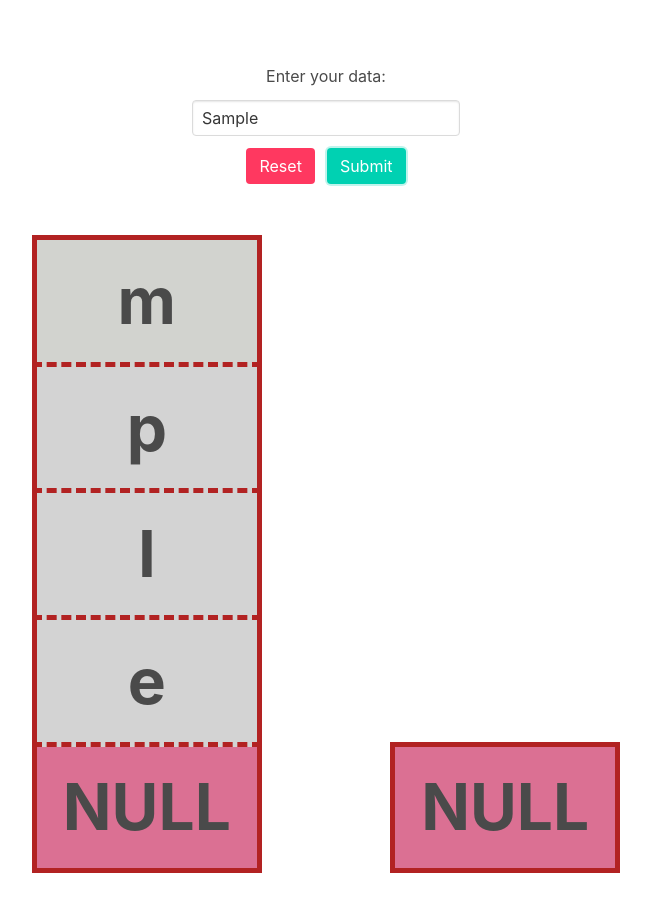
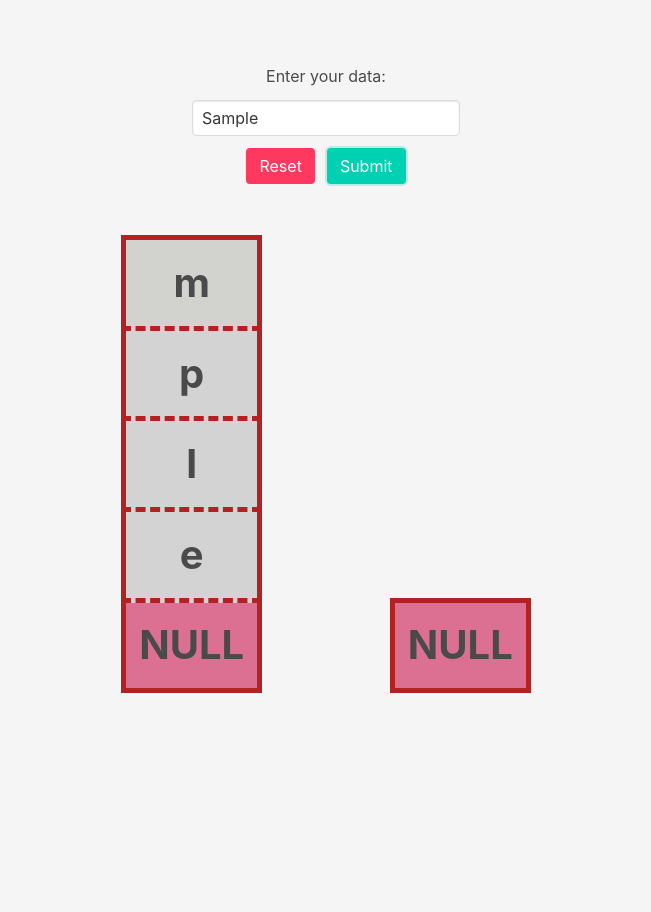
Before and after one commit to faramozzayw/brackets-cra, a React (Create React App) app: page / in a window 1280 px wide. Both pictures are taken after typing "Sample" into the empty fields and a click on the button "Submit". Shown: the top 912 px of the page, without its empty margins (314-965 px from the left). After the commit the page ends 808 px from the top, so only its background shows below. Built offline with nearby package versions, Linux system fonts and the light colour scheme.

Commit message:
Upgrated scrollbar

```diff
--- a/src/App.jsx
+++ b/src/App.jsx
@@ -68,7 +68,6 @@ class App extends Component {
           }));
         };
       } else if (status === "reject") {
-        console.log(status, elem.value);
         return async () => {
           await this.setState(prevState => ({
             defStrArr: prevState.defStrArr
--- a/src/index.js
+++ b/src/index.js
@@ -5,4 +5,5 @@ import App from "./App";
 import "./styles.css";
 
 const rootElement = document.getElementById("root");
+
 ReactDOM.render(<App />, rootElement);
--- a/src/styles.css
+++ b/src/styles.css
@@ -1,9 +1,40 @@
 :root {
   --stack-border: 5px;
+  --scrollbar-track-color: whitesmoke;
+  --scrollbar-thumb-color: darkgray;
+}
+
+html {
+  background-color: whitesmoke;
+  /*
+  works on Firefox
+  */
+}
+
+body {
+  scrollbar-color: var(--scrollbar-thumb-color) var(--scrollbar-track-color);
+  scrollbar-width: auto;
+}
+
+body::-webkit-scrollbar-track {
+  background-color: var(--scrollbar-track-color);
+}
+
+body::-webkit-scrollbar {
+  width: 0.75rem;
+  background-color: var(--scrollbar-track-color);
+}
+
+body::-webkit-scrollbar-thumb {
+  background-color: var(--scrollbar-thumb-color);
+  outline: 1px solid slategrey;
 }
 
 main {
-  margin: 5vw 0;
+  --padding-value: 4em;
+  margin: 0;
+  padding-top: var(--padding-value);
+  padding-bottom: var(--padding-value);
 }
 
 #stack-section {
@@ -16,8 +47,8 @@ main {
 .stack {
   margin: 4vw;
 
-  min-width: 20vw;
-  max-width: 35vw;
+  min-width: 10vmin;
+  max-width: 35vmin;
 }
 
 .stack li {
@@ -26,7 +57,7 @@ main {
 
   text-align: center;
 
-  font-size: 5vw;
+  font-size: 5vmin;
   font-weight: bold;
 
   border-right: var(--stack-border) solid firebrick;
```
